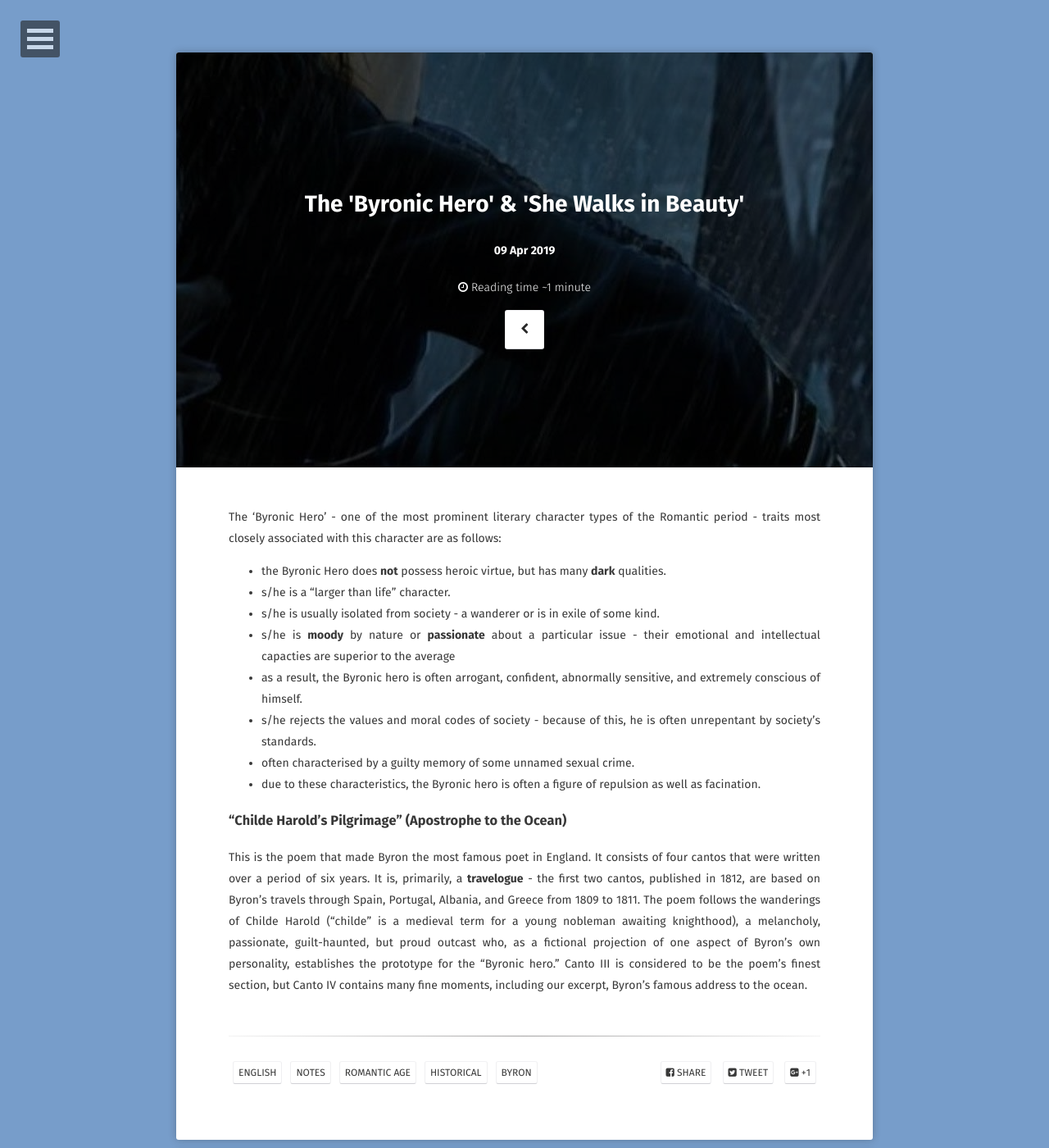
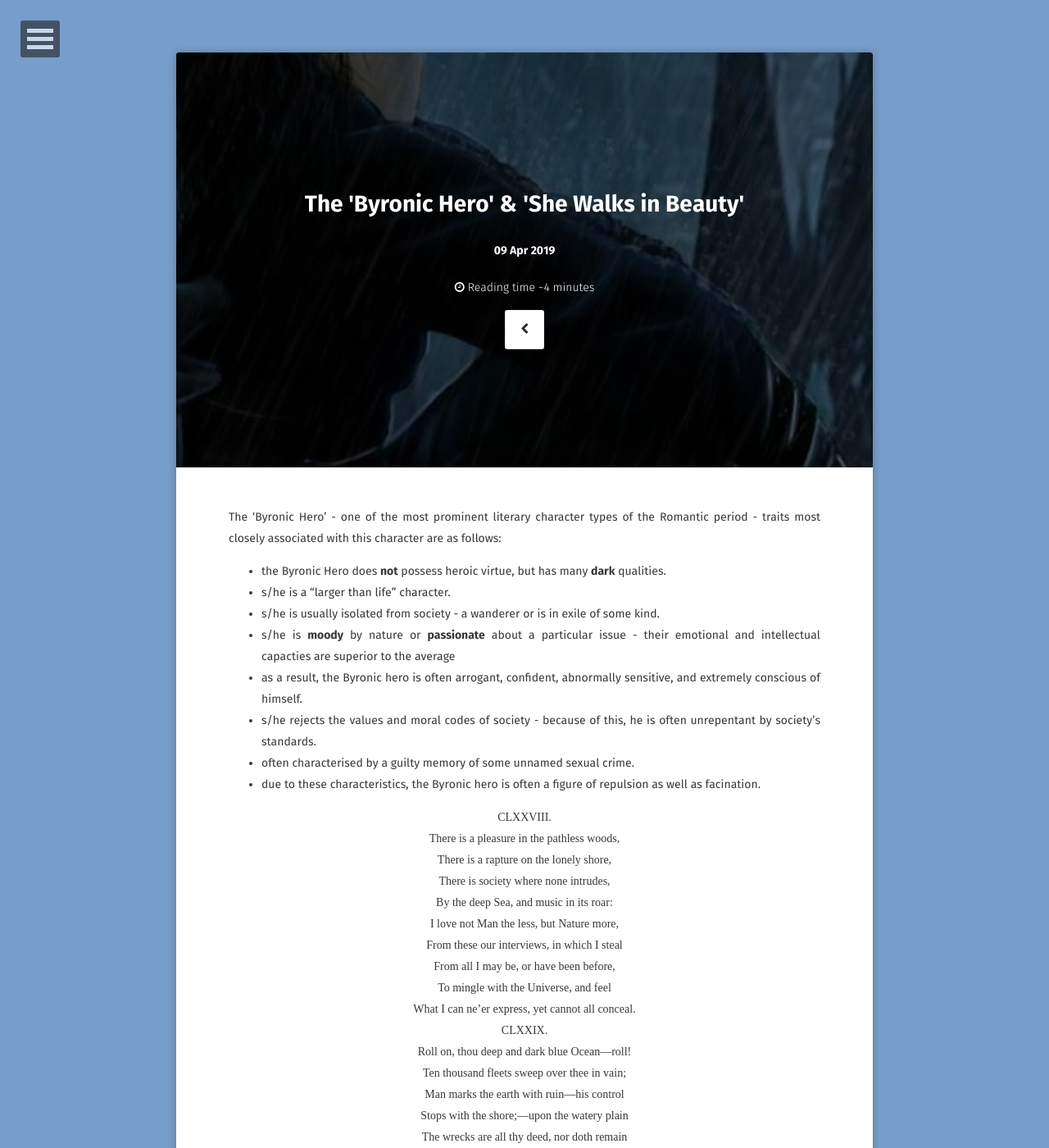
Before and after one commit to EthenStrine/site, a Jekyll site: the page built from _posts/2019-04-09-bryronichero.md, in a window 1280 px wide and 1400 px high. Shown: the whole window at 82% size. Built offline with Jekyll 4.4.1, drawn with Linux system fonts in a browser that asks for light colours; some web fonts are replaced; comment, search, counter and statistics services are not loaded; some of the changed text lies outside the part shown.

Commit message:
Update 2019-04-09-bryronichero.md

```diff
--- a/_posts/2019-04-09-bryronichero.md
+++ b/_posts/2019-04-09-bryronichero.md
@@ -23,6 +23,78 @@
 - often characterised by a guilty memory of some unnamed sexual crime.
 - due to these characteristics, the Byronic hero is often a figure of repulsion as well as facination.
 
+<center><pre>
+CLXXVIII.
+There is a pleasure in the pathless woods,
+There is a rapture on the lonely shore,
+There is society where none intrudes,
+By the deep Sea, and music in its roar:
+I love not Man the less, but Nature more,
+From these our interviews, in which I steal
+From all I may be, or have been before,
+To mingle with the Universe, and feel
+What I can ne’er express, yet cannot all conceal.
+CLXXIX.
+Roll on, thou deep and dark blue Ocean—roll!
+Ten thousand fleets sweep over thee in vain;
+Man marks the earth with ruin—his control
+Stops with the shore;—upon the watery plain
+The wrecks are all thy deed, nor doth remain
+A shadow of man’s ravage, save his own,
+When for a moment, like a drop of rain,
+He sinks into thy depths with bubbling groan,
+Without a grave, unknelled, uncoffined, and unknown.
+CLXXX.
+His steps are not upon thy paths,—thy fields
+Are not a spoil for him,—thou dost arise
+And shake him from thee; the vile strength he wields
+For earth’s destruction thou dost all despise,
+Spurning him from thy bosom to the skies,
+And send’st him, shivering in thy playful spray
+And howling, to his gods, where haply lies
+His petty hope in some near port or bay,
+And dashest him again to earth:—there let him lay.
+CLXXXI.
+The armaments which thunderstrike the walls
+Of rock-built cities, bidding nations quake,
+And monarchs tremble in their capitals.
+The oak leviathans, whose huge ribs make
+Their clay creator the vain title take
+Of lord of thee, and arbiter of war;
+These are thy toys, and, as the snowy flake,
+They melt into thy yeast of waves, which mar
+Alike the Armada’s pride, or spoils of Trafalgar.
+CLXXXII.
+Thy shores are empires, changed in all save thee—
+Assyria, Greece, Rome, Carthage, what are they?
+Thy waters washed them power while they were free
+And many a tyrant since: their shores obey
+The stranger, slave, or savage; their decay
+Has dried up realms to deserts: not so thou,
+Unchangeable save to thy wild waves’ play—
+Time writes no wrinkle on thine azure brow—
+Such as creation’s dawn beheld, thou rollest now.
+CLXXXIII.
+Thou glorious mirror, where the Almighty’s form
+Glasses itself in tempests; in all time,
+Calm or convulsed—in breeze, or gale, or storm,
+Icing the pole, or in the torrid clime
+Dark-heaving;—boundless, endless, and sublime—
+The image of Eternity—the throne
+Of the Invisible; even from out thy slime
+The monsters of the deep are made; each zone
+Obeys thee: thou goest forth, dread, fathomless, alone.
+CLXXXIV.
+And I have loved thee, Ocean! and my joy
+Of youthful sports was on thy breast to be
+Borne like thy bubbles, onward: from a boy
+I wantoned with thy breakers—they to me
+Were a delight; and if the freshening sea
+Made them a terror—’twas a pleasing fear,
+For I was as it were a child of thee,
+And trusted to thy billows far and near,
+And laid my hand upon thy mane—as I do here.
+</pre></center>
 
 ### "Childe Harold's Pilgrimage" (Apostrophe to the Ocean)
 This is the poem that made Byron the most famous poet in England. It consists of four cantos that were written over a period of six years. It is, primarily, a **travelogue** - the first two cantos, published in 1812, are based on Byron's travels through Spain, Portugal, Albania, and Greece from 1809 to 1811. The poem follows the wanderings of Childe Harold ("childe" is a medieval term for a young nobleman awaiting knighthood), a melancholy, passionate, guilt-haunted, but proud outcast who, as a fictional projection of one aspect of Byron's own personality, establishes the prototype for the "Byronic hero." Canto III is considered to be the poem's finest section, but Canto IV contains many fine moments, including our excerpt, Byron's famous address to the ocean.
```
